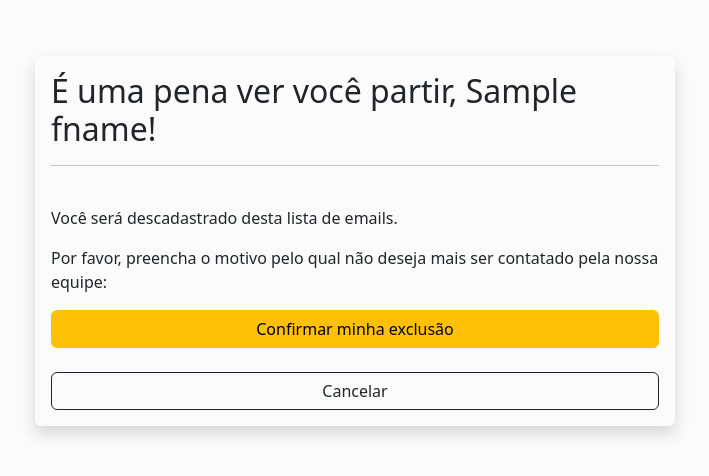
After one commit to thalestmm/UltraProject, a Django app: template UltraProject/marketing/templates/marketing/unsubscribe.html in a window 1280 px wide. The commit adds this page. Shown: the top 476 px of the page, without its empty margins (285-994 px from the left). Run offline with Django 4.2, Linux system fonts and the light colour scheme; the template is opened without the code that fills it: most values are stand-ins (such as "Sample title", 1, 10 or a date in 2020).

Commit message:
Unsubscribed functionalities

```diff
--- a/UltraProject/main/templates/main/base.html
+++ b/UltraProject/main/templates/main/base.html
@@ -17,43 +17,9 @@
     {% block main_div_open %}<div  id="main" class="container-fluid">{% endblock %}
         <div id="navbar" class="navbar container-fluid">
             {% block navbar %}
-<!--            <nav class="navbar fixed-top">-->
-<!--              <div class="container-fluid">-->
-<!--                <a class="navbar-brand" href="#">Offcanvas dark navbar</a>-->
-<!--                <button class="navbar-toggler" type="button" data-bs-toggle="offcanvas" data-bs-target="#offcanvasDarkNavbar" aria-controls="offcanvasDarkNavbar">-->
-<!--                  <span class="navbar-toggler-icon"></span>-->
-<!--                </button>-->
-<!--                <div class="offcanvas offcanvas-end" tabindex="-1" id="offcanvasDarkNavbar" aria-labelledby="offcanvasDarkNavbarLabel">-->
-<!--                  <div class="offcanvas-header">-->
-<!--                    <h5 class="offcanvas-title" id="offcanvasDarkNavbarLabel">MENU</h5>-->
-<!--                    <button type="button" class="btn-close btn-close-white" data-bs-dismiss="offcanvas" aria-label="Close"></button>-->
-<!--                  </div>-->
-<!--                  <div class="offcanvas-body">-->
-<!--                    <ul class="navbar-nav justify-content-end flex-grow-1 pe-3">-->
-<!--                      <li class="nav-item">-->
-<!--                        <a class="nav-link active" aria-current="page" href="#">Home</a>-->
-<!--                      </li>-->
-<!--                      <li class="nav-item">-->
-<!--                        <a class="nav-link" href="#">Link</a>-->
-<!--                      </li>-->
-<!--                      <li class="nav-item dropdown">-->
-<!--                        <a class="nav-link dropdown-toggle" href="#" role="button" data-bs-toggle="dropdown" aria-expanded="false">-->
-<!--                          Dropdown-->
-<!--                        </a>-->
-<!--                        <ul class="dropdown-menu dropdown-menu">-->
-<!--                          <li><a class="dropdown-item" href="#">Action</a></li>-->
-<!--                          <li><a class="dropdown-item" href="#">Another action</a></li>-->
-<!--                          <li>-->
-<!--                            <hr class="dropdown-divider">-->
-<!--                          </li>-->
-<!--                          <li><a class="dropdown-item" href="#">Something else here</a></li>-->
-<!--                        </ul>-->
-<!--                      </li>-->
-<!--                    </ul>-->
-<!--                  </div>-->
-<!--                </div>-->
-<!--              </div>-->
-<!--            </nav>-->
+            <nav class="navbar navbar-expand-lg bg-light">
+
+            </nav>
             {% endblock %}
         </div>
         <div id="content">
--- a/UltraProject/marketing/templates/marketing/ty_page.html
+++ b/UltraProject/marketing/templates/marketing/ty_page.html
@@ -3,9 +3,9 @@
 {% block title %}Obrigado!{% endblock %}
 
 {% block content %}
-<div class="row">
+<div class="row text-align-center">
     <div class="col-md-3"></div>
-    <div class="col-md-">
+    <div class="col-md text-align-center">
         <h1>Obrigado!</h1>
 
     </div>
--- /dev/null
+++ b/UltraProject/marketing/templates/marketing/unsubscribe.html
@@ -0,0 +1,26 @@
+{% extends "marketing/base.html" %}
+
+{% block content %}
+<br>
+<div class="row">
+    <div class="col-md-3"></div>
+    <div class="col-md justify-content-center rounded p-3 shadow">
+        <h2>É uma pena ver você partir, {{fname}}!</h2>
+        <hr><br>
+        <p>Você será descadastrado desta lista de emails.</p>
+        <p>Por favor, preencha o motivo pelo qual não deseja mais ser contatado pela nossa equipe:</p>
+        <form method="post">
+            {% csrf_token %}
+            <div class="d-grid gap-3 text-center">
+                <button type="submit" name="unsubscribe" class="btn btn-warning">Confirmar minha exclusão</button>
+            </div>
+            <br>
+            <div class="d-grid gap-6 text-center">
+                <button type="submit" name="abort" class="btn btn-outline-dark">Cancelar</button>
+            </div>
+        </form>
+
+    </div>
+    <div class="col-md-3"></div>
+</div>
+{% endblock %}
--- a/UltraProject/marketing/urls.py
+++ b/UltraProject/marketing/urls.py
@@ -6,7 +6,8 @@ urlpatterns = [
     path("", views.index, name="index"),
     path("optin/<str:lead_label>", views.lead_optin, name="optin"),
     path("obrigado/<str:lead_label>", views.thank_you, name="ty_page"),
-    path("email-campaign", views.email_campaign, name="email_campaign")
+    path("email-campaign", views.email_campaign, name="email_campaign"),
+    path("mail-unsubscribe/<str:user_uuid>", views.unsubscribe_from_mailing_list, name="unsubscribe")
 ]
 
 urlpatterns += staticfiles_urlpatterns()
```
Also changed, not shown: UltraProject/marketing/models.py (+7 -3 lines), UltraProject/marketing/views.py (+23 -0 lines), UltraProject/db.sqlite3, UltraProject/marketing/migrations/0003_email_lead_uuid_emailsequence.py (added), UltraProject/marketing/migrations/0004_remove_lead_id_alter_lead_uuid.py (added), UltraProject/marketing/migrations/0005_lead_email_mkt.py (added), UltraProject/marketing/migrations/0006_email_subject.py (added).
